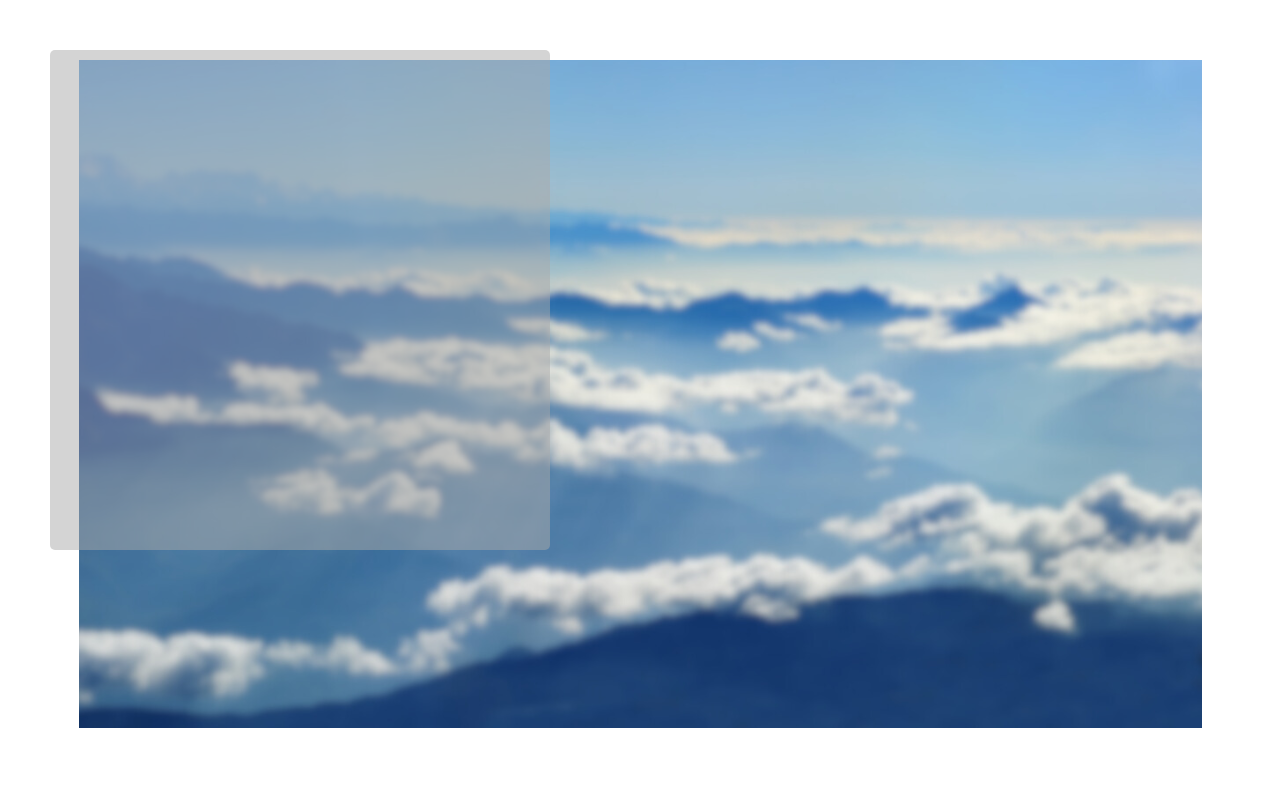
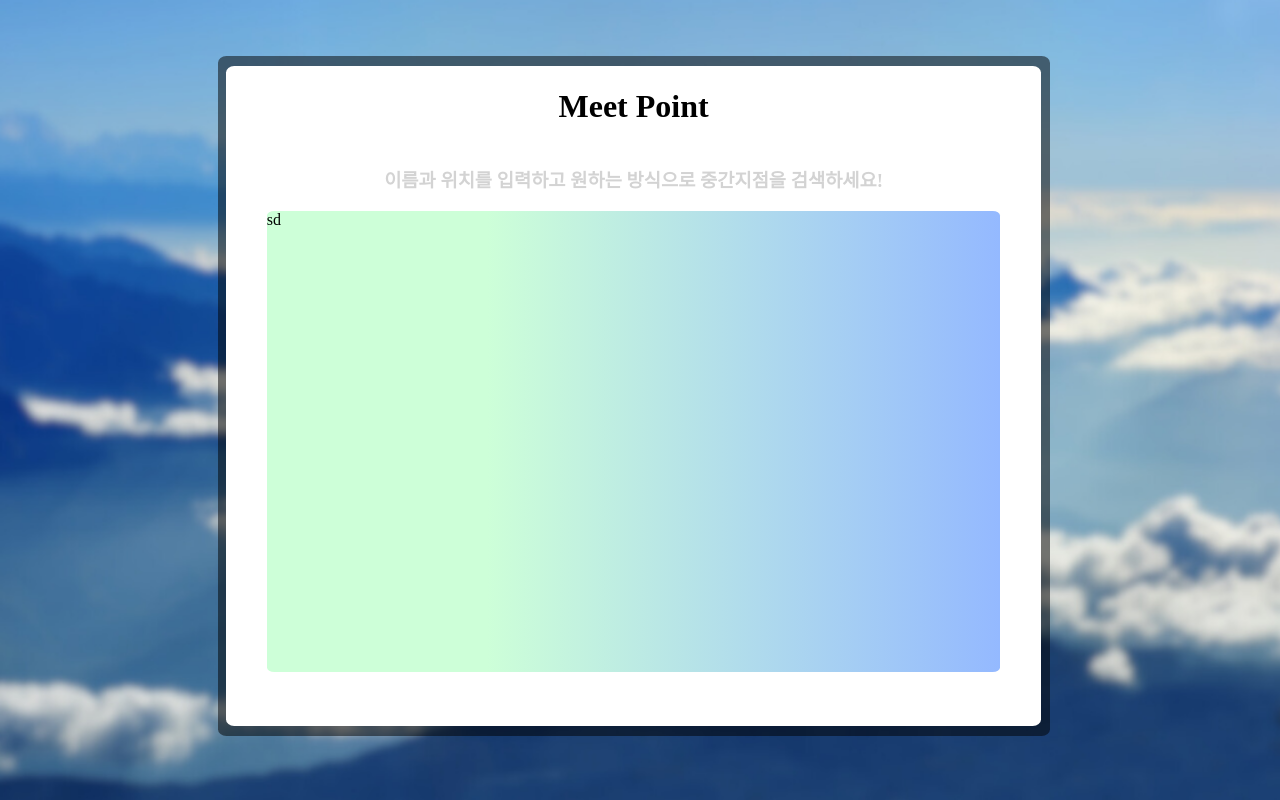
Before and after one commit to kjy0124/MeetPoint, a Vue app: page / in a window 1280 px wide. Built offline with nearby package versions, Linux system fonts and the light colour scheme.

Commit message:
240310 권지용 yona로 커밋

```diff
--- a/src/App.vue
+++ b/src/App.vue
@@ -1,6 +1,17 @@
 <template>
-  <img alt="Vue logo" src="./assets/background.png">
-  <div class="rounded-box"></div>
+  <div class="main">
+    <img class="background-image" alt="background" src="./assets/background.png">
+    <div class="rounded-box">
+      <div class="main-box">
+        <h1>Meet Point</h1>
+        <h3 style="color: lightgray;">이름과 위치를 입력하고 원하는 방식으로 중간지점을 검색하세요!</h3>
+        <div class="info-box">
+          <section>s</section>
+          <section>d</section>
+        </div>
+      </div>
+    </div>
+  </div>
 </template>
 
 <script>
@@ -13,35 +24,54 @@ export default {
 </script>
 
 <style>
-#app {
-  font-family: Avenir, Helvetica, Arial, sans-serif;
-  -webkit-font-smoothing: antialiased;
-  -moz-osx-font-smoothing: grayscale;
-  text-align: center;
-  color: #2c3e50;
-  margin-top: 60px;
+.main {
+  width: 100%;
+  height: 100%;
 }
+
 .background-image {
   width: 100%;
-  height: auto;
-  position: absolute; /* 이미지를 절대적으로 설정 */
+  height: 100%;
+  position: absolute;
   top: 0;
   left: 0;
-  z-index: 1; /* 이미지를 맨 위로 올리기 */
+  z-index: 1;
 }
 
 .rounded-box {
-  width: 500px;
-  height: 500px;
-  background-color: rgba(169, 169, 169, 0.5);
+  width: 65%;
+  height: 85%;
+  background-color: rgba(0, 0, 0, 0.5);
   border-radius: 1%;
   display: flex;
   justify-content: center;
   align-items: center;
-  color: white;
-  position: absolute; /* 박스를 절대적으로 설정 */
-  top: 50px; /* 원하는 위치로 조절 */
-  left: 50px; /* 원하는 위치로 조절 */
-  z-index: 2; /* 박스를 이미지 위로 올리기 */
+  position: absolute;
+  top: 7%;
+  left: 17%;
+  z-index: 2;
 }
+
+.main-box {
+  width: 98%;
+  height: 97%;
+  background-color: white;
+  border-radius: 1%;
+  display: flex;
+  flex-direction: column;
+  justify-content: top;
+  align-items: center;
+  position: absolute;
+  z-index: 3;
+}
+
+.info-box{
+  width: 90%;
+  height: 70%;
+  background: linear-gradient(to right, #cdffd8 30%, #94b9ff);
+  border-radius: 1%;
+  z-index: 4;
+  display: flex;
+}
+
 </style>
```
